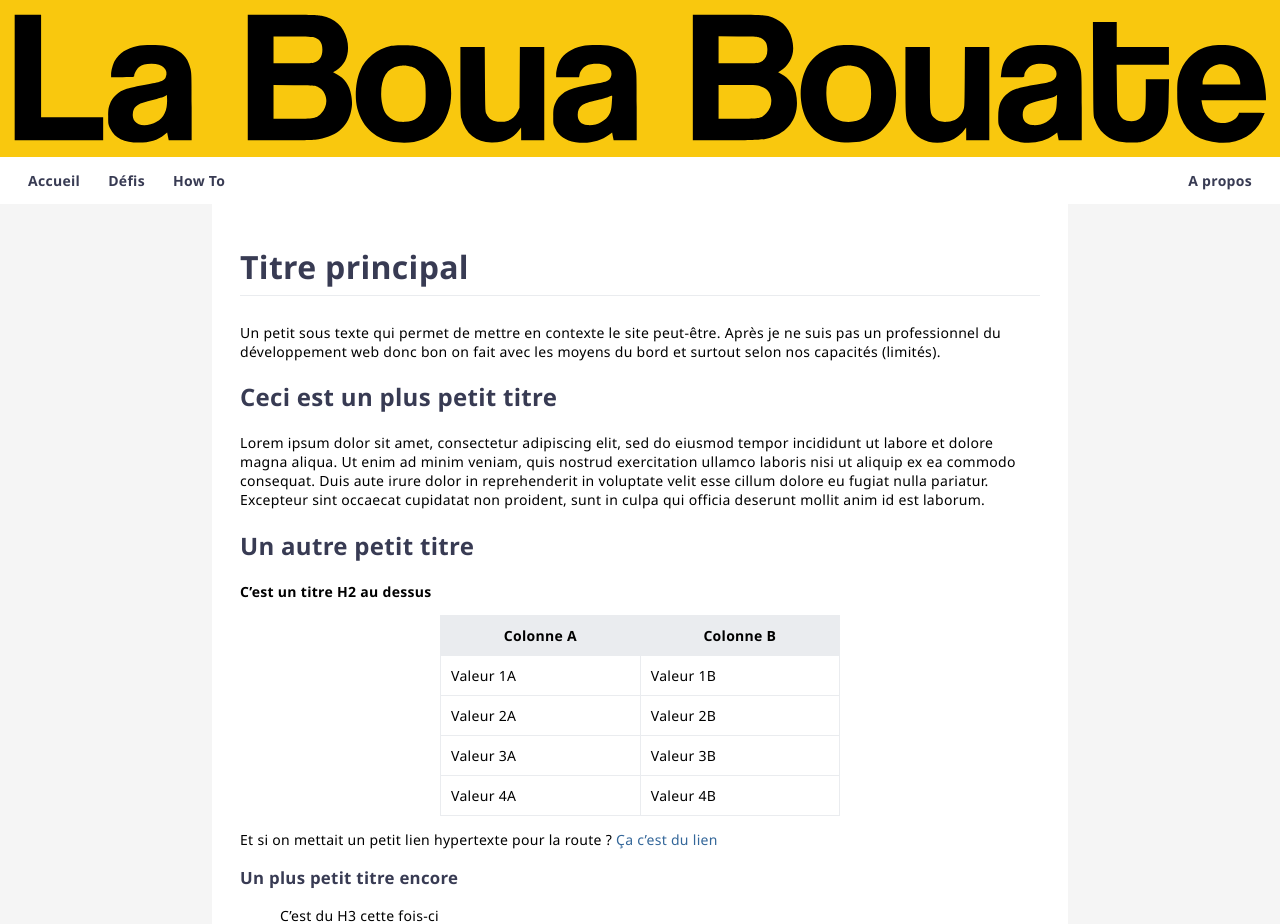
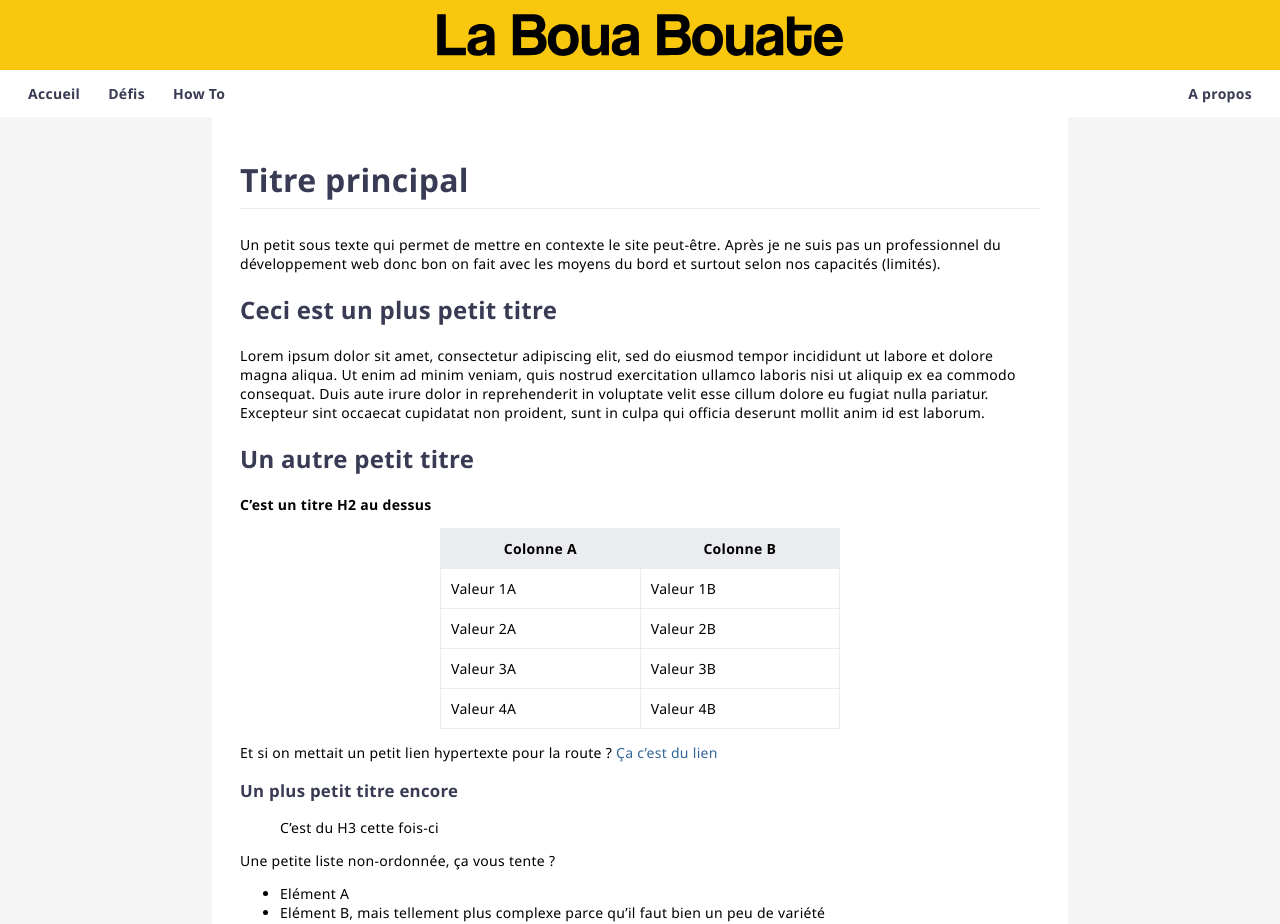
Before and after one commit to leobouard/leobouard.github.io, a Jekyll site: the page built from index.md, in a window 1280 px wide. Shown: the top 924 px of the page. Built offline with Jekyll 4.4.1, drawn with Linux system fonts in a browser that asks for light colours; our own code applies the rules of GitHub Pages for plain Markdown files.

Commit message:
Update style.scss

```diff
--- a/assets/css/style.scss
+++ b/assets/css/style.scss
@@ -37,6 +37,10 @@ header {
     background-color: #f9c80e;
     display: flex;
     justify-content: center;
+}
+
+.inlineLogo {
+    height: 3em;
 }
 
     /* --- NAVIGATION BAR --- */
```
